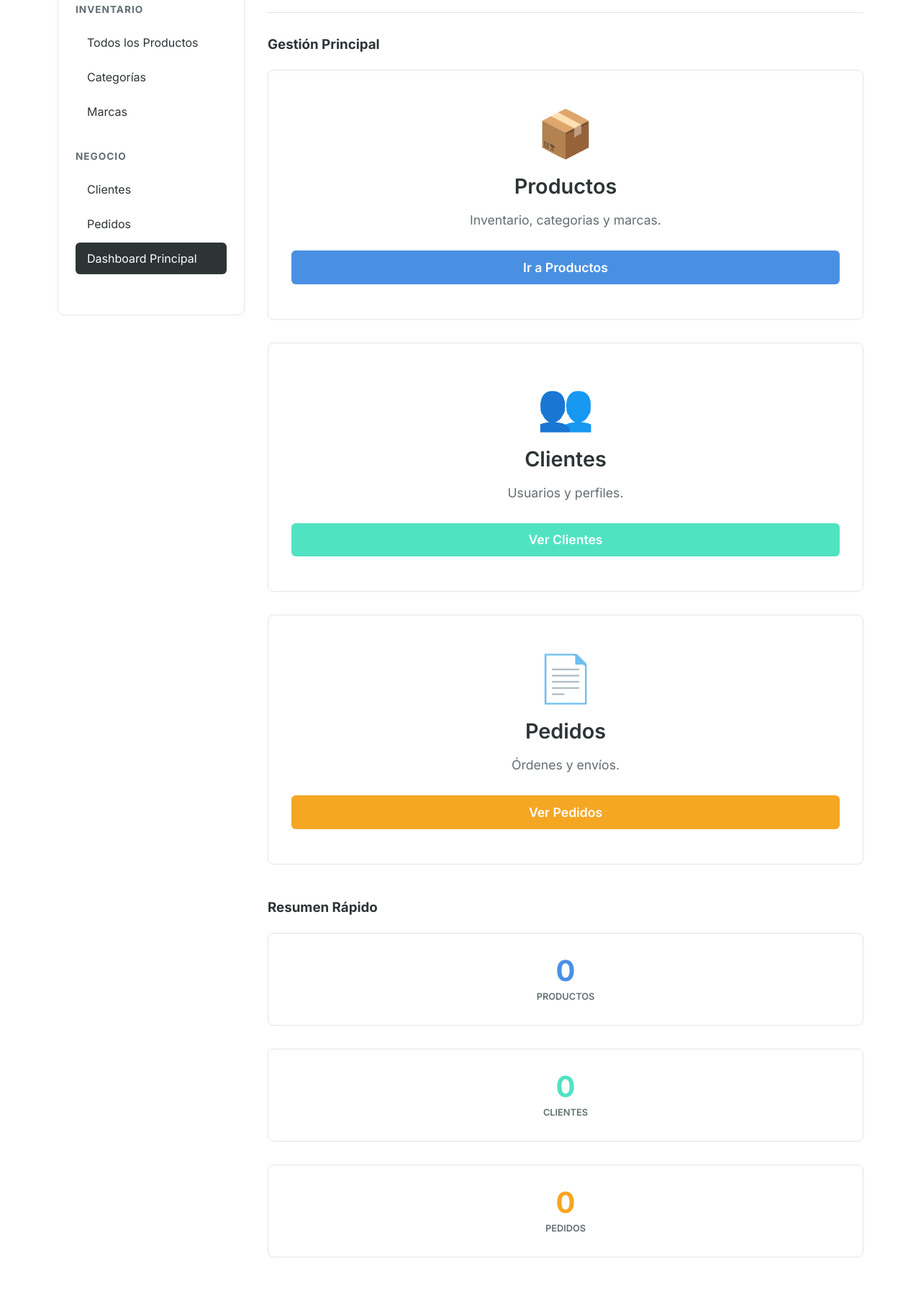
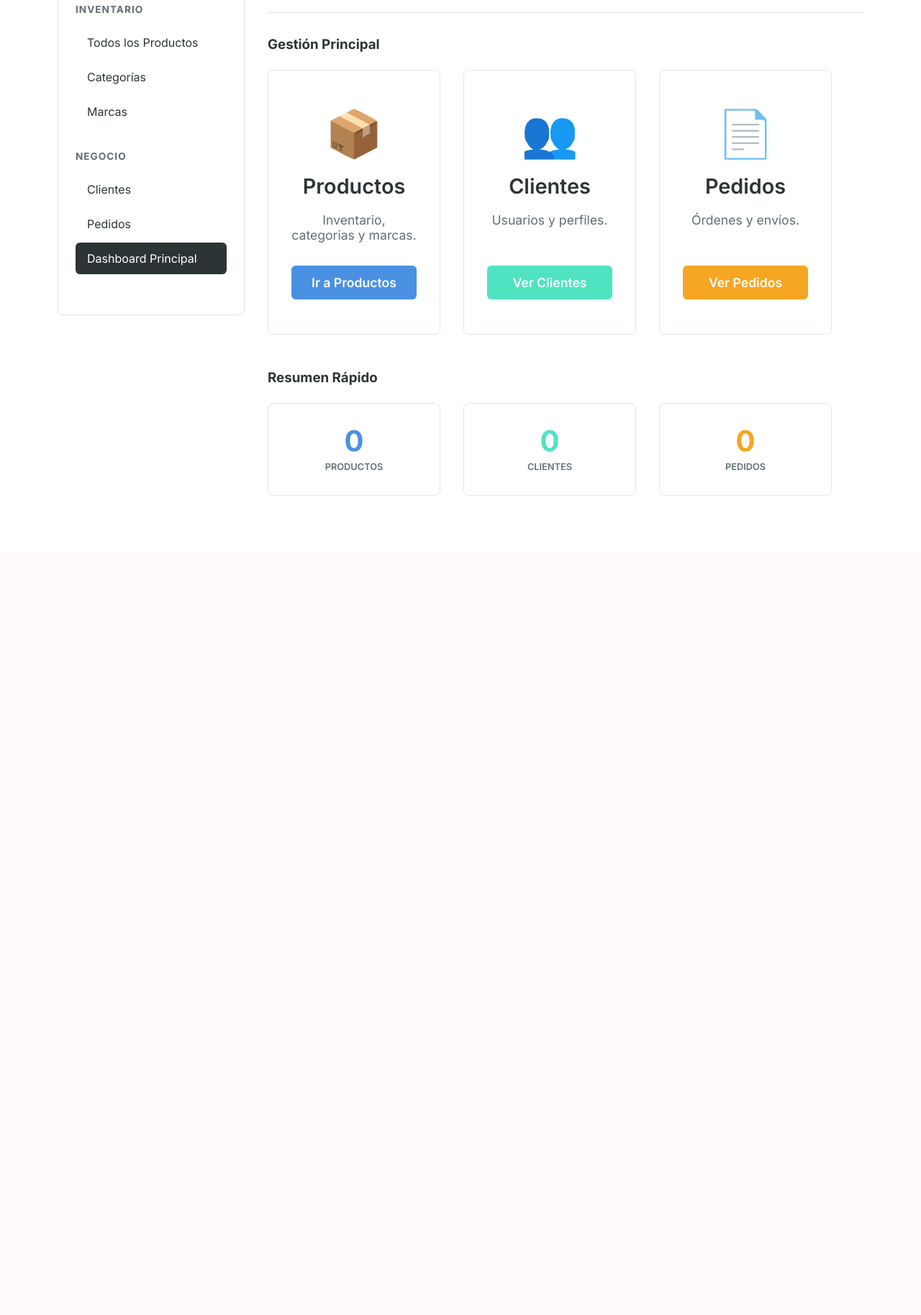
Before and after one commit to Ultimate88x/PGPI-G1.7, a Django app: page /administrator/ in a window 1280 px wide. Shown: the part 124-1951 px from the top of the page at 72% size. After the commit the page ends 813 px from the top, so only its background shows below. Run offline with Django 5.2, Linux system fonts and the light colour scheme; data that the repository does not hold is empty.

Commit message:
style: 💄 Fix columns width in admin page

```diff
--- a/charmaway/static/css/admin.css
+++ b/charmaway/static/css/admin.css
@@ -112,7 +112,7 @@
 
 .admin-grid {
     display: grid;
-    grid-template-columns: repeat(auto-fill, minmax(200px, 1fr));
+    grid-template-columns: repeat(auto-fill, minmax(80px, 240px)) !important;
     gap: 1.5rem;
 }
 
```
